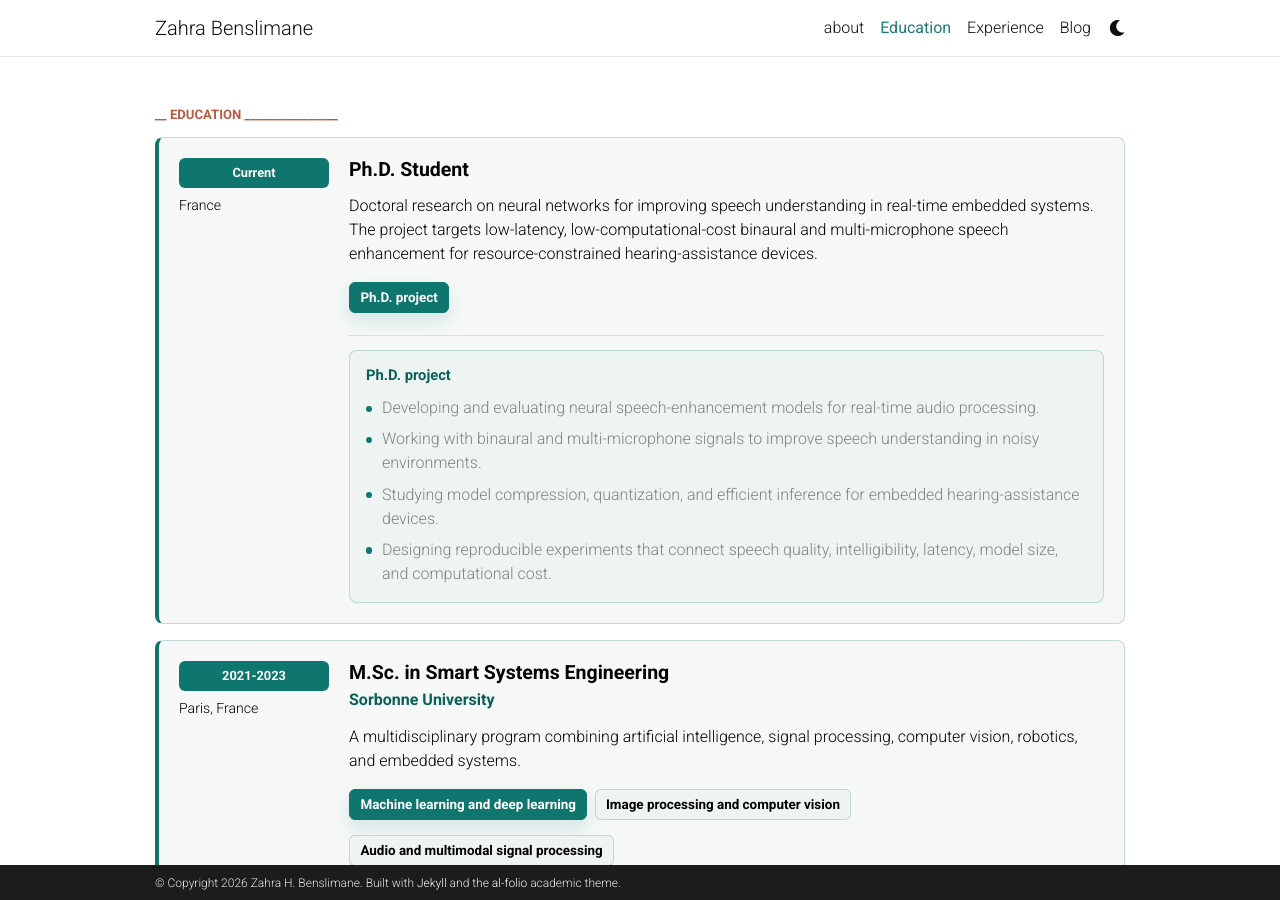
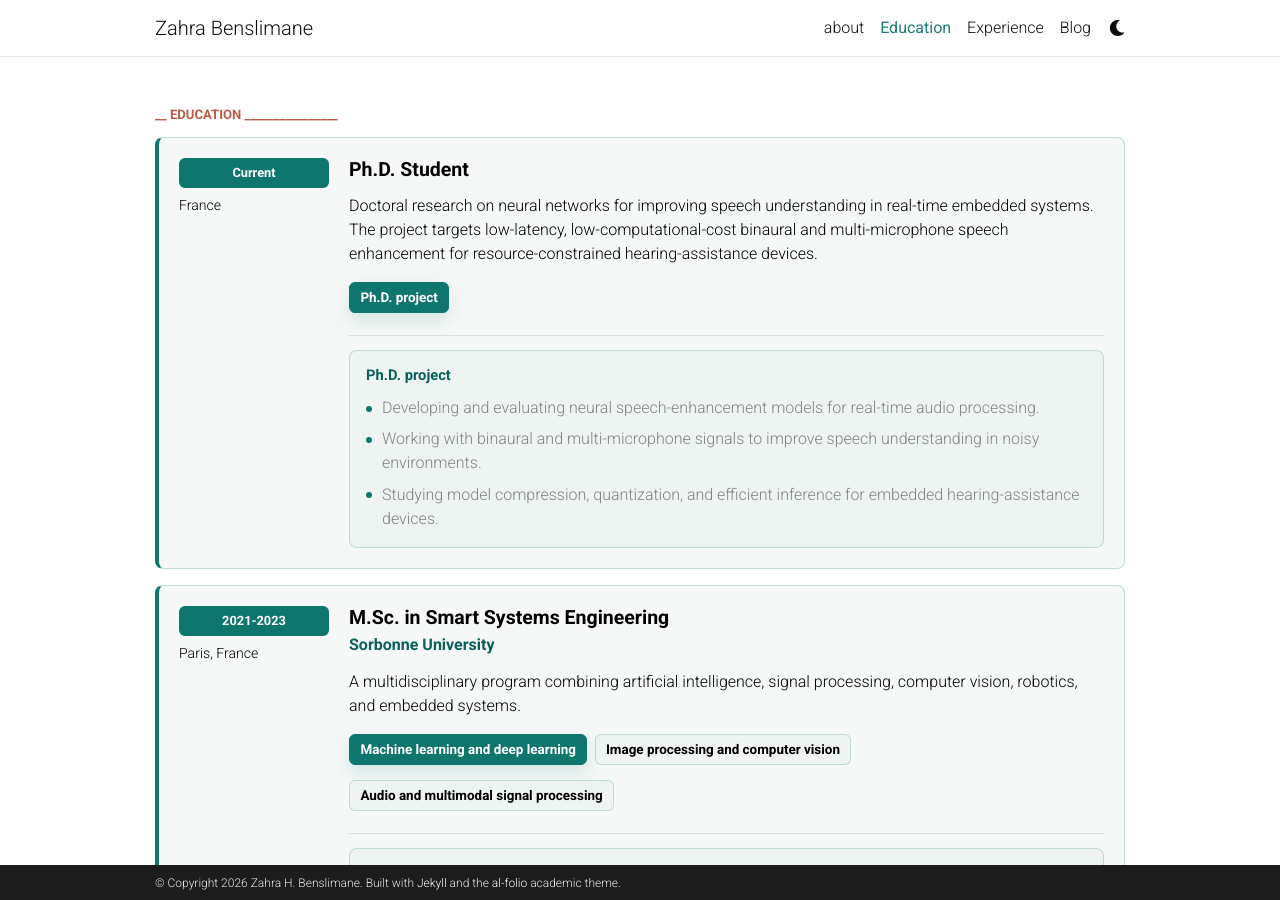
Before and after one commit to ZahraBenslimane/Portfolio, a Jekyll site: the page built from _pages/education.md, in a window 1280 px wide and 900 px high. Built offline with Jekyll 4.4.1, drawn with Linux system fonts in a browser that asks for light colours; comment, search, counter and statistics services are not loaded; a style sheet for code colours, icons or effects is not loaded.

Commit message:
new version layout

```diff
--- a/_data/education.yml
+++ b/_data/education.yml
@@ -19,7 +19,6 @@
         - Developing and evaluating neural speech-enhancement models for real-time audio processing.
         - Working with binaural and multi-microphone signals to improve speech understanding in noisy environments.
         - Studying model compression, quantization, and efficient inference for embedded hearing-assistance devices.
-        - Designing reproducible experiments that connect speech quality, intelligibility, latency, model size, and computational cost.
 
 - degree: M.Sc. in Smart Systems Engineering
   institution: Sorbonne University
```
